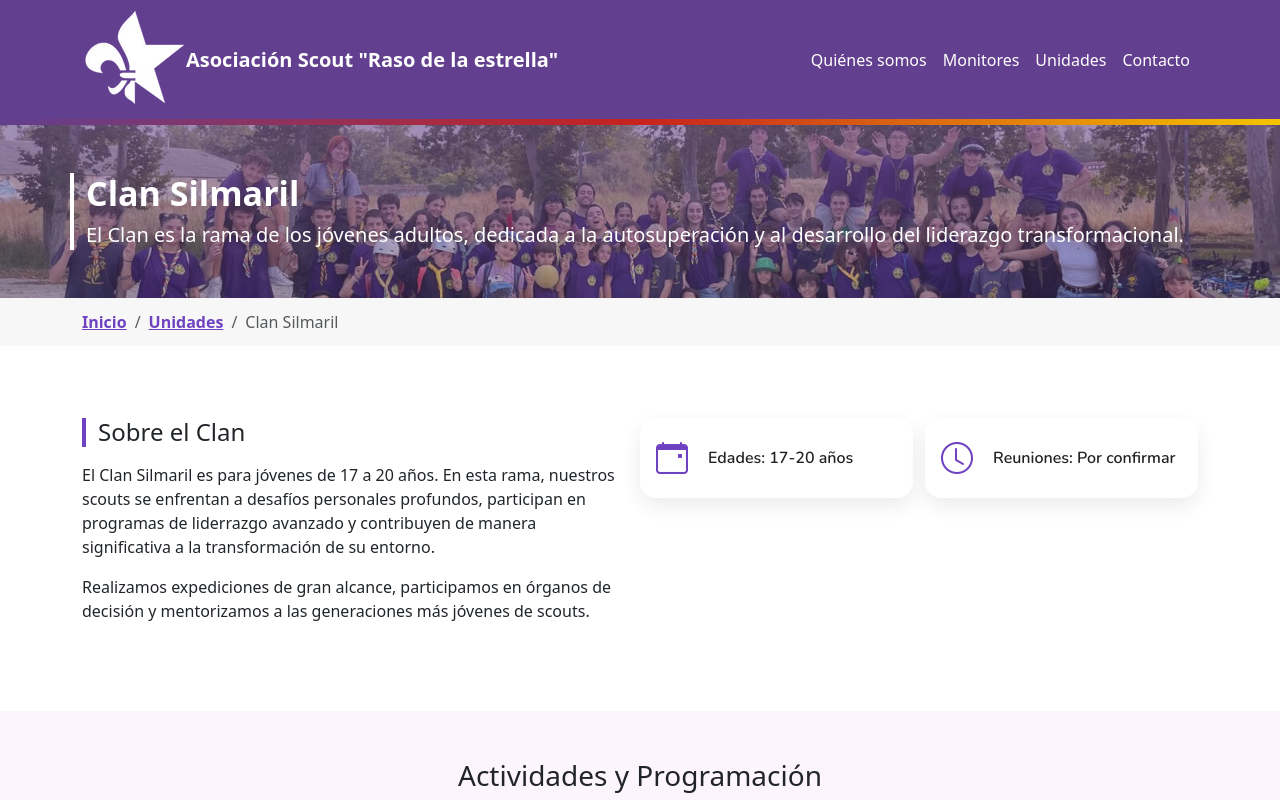
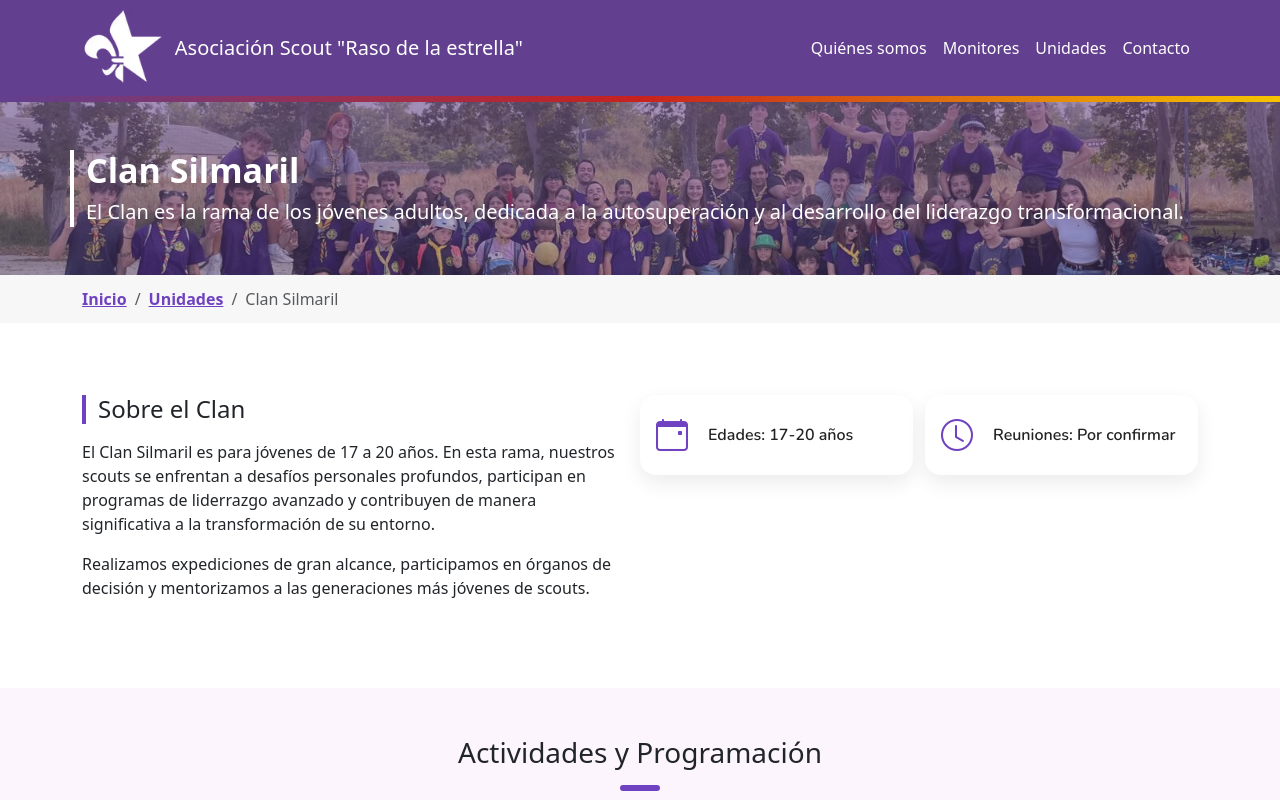
Before and after one commit to iokin/iokin.github.io, a plain HTML site: page clan-silmaril.html in a window 1280 px wide. Shown: the top 800 px of the page. Drawn offline with nearby package versions, Linux system fonts and the light colour scheme.

Commit message:
Refactor navbar structure and add logo container

```diff
--- a/clan-silmaril.html
+++ b/clan-silmaril.html
@@ -16,12 +16,16 @@
   <header>
     <nav class="navbar navbar-expand-lg navbar-dark">
       <div class="container">
-        <img src="media/estrella.png" alt="Asociación Scout Raso de la estrella" class="img-fluid">
-        <a class="navbar-brand" href="index.html">Asociación Scout "Raso de la estrella"</a>
-        <button class="navbar-toggler" type="button" data-bs-collapse="collapse" data-bs-target="#navbarNav"
-          aria-controls="navbarNav" aria-expanded="false" aria-label="Toggle navigation">
-          <span class="navbar-toggler-icon"></span>
-        </button>
+        <div class="header-logo-button">
+          <div class="header-logo">
+          <img src="media/estrella.png" alt="Asociación Scout Raso de la estrella" class="img-fluid">
+        <a class="navbar-brand" href="/">Asociación Scout "Raso de la estrella"</a>
+        </div>
+        <button class="navbar-toggler" type="button" id="menuToggler" aria-controls="navbarNav" aria-expanded="false"
+            aria-label="Toggle navigation">
+            <span class="navbar-toggler-icon"></span>
+          </button>
+        </div>
         <div class="collapse navbar-collapse" id="navbarNav">
           <button class="overlay-close-btn" id="menuClose" aria-label="Cerrar menú">✕</button>
           <ul class="navbar-nav ms-auto">
```
